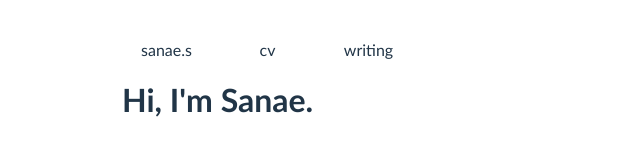
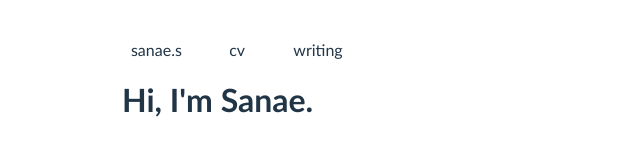
Before and after one commit to Pokasana/intro-page, a React (Vite) app: page / in a window 1280 px wide. Shown: the top 141 px of the page, without its empty margins (226-866 px from the left). Built offline with nearby package versions, Linux system fonts and the light colour scheme.

Commit message:
change NavBar's grid cols to 5

```diff
--- a/src/app/NavBar.jsx
+++ b/src/app/NavBar.jsx
@@ -5,7 +5,7 @@ import { NavLink } from "react-router-dom";
 function NavBar() {
 
   return (
-    <div className="relative flex-none grid gap-1 grid-cols-4 text-center">
+    <div className="relative flex-none grid gap-1 grid-cols-5 text-center">
       <NavLink to="/">
         sanae.s
       </NavLink>
```
